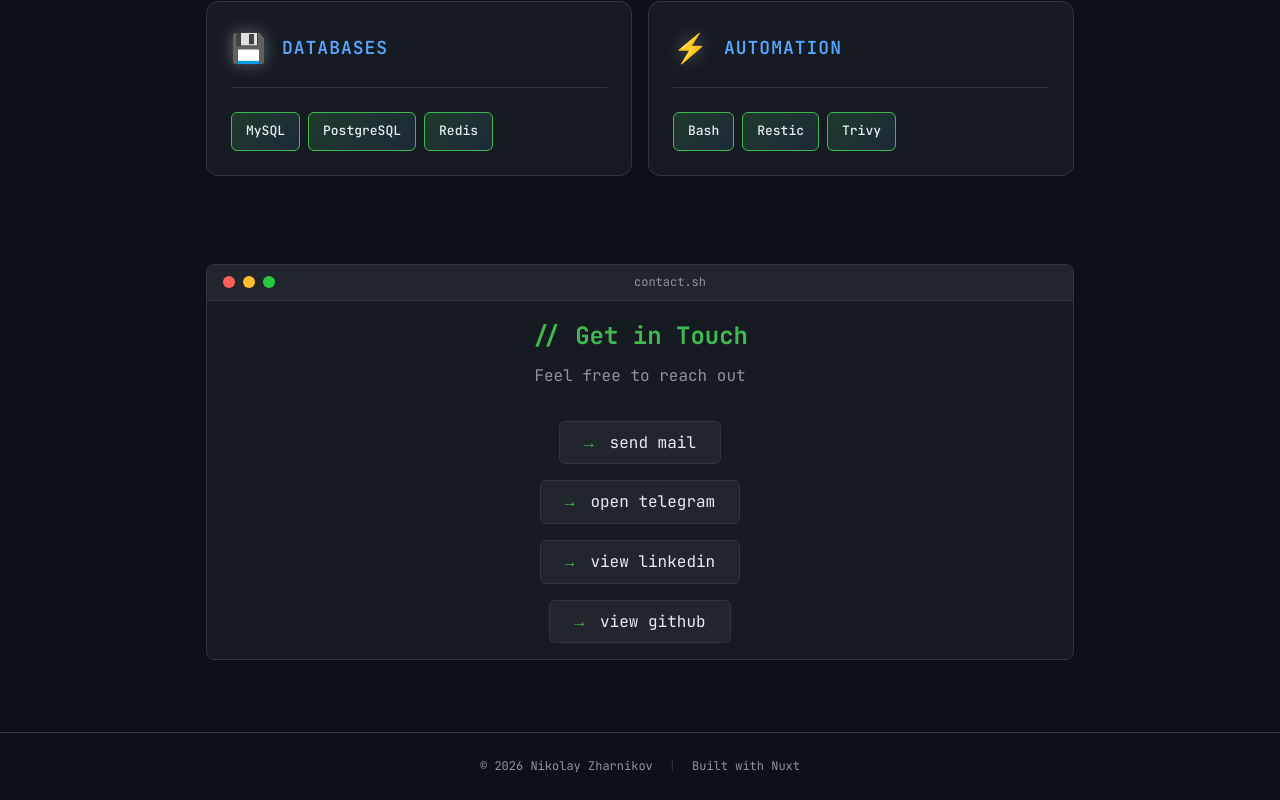
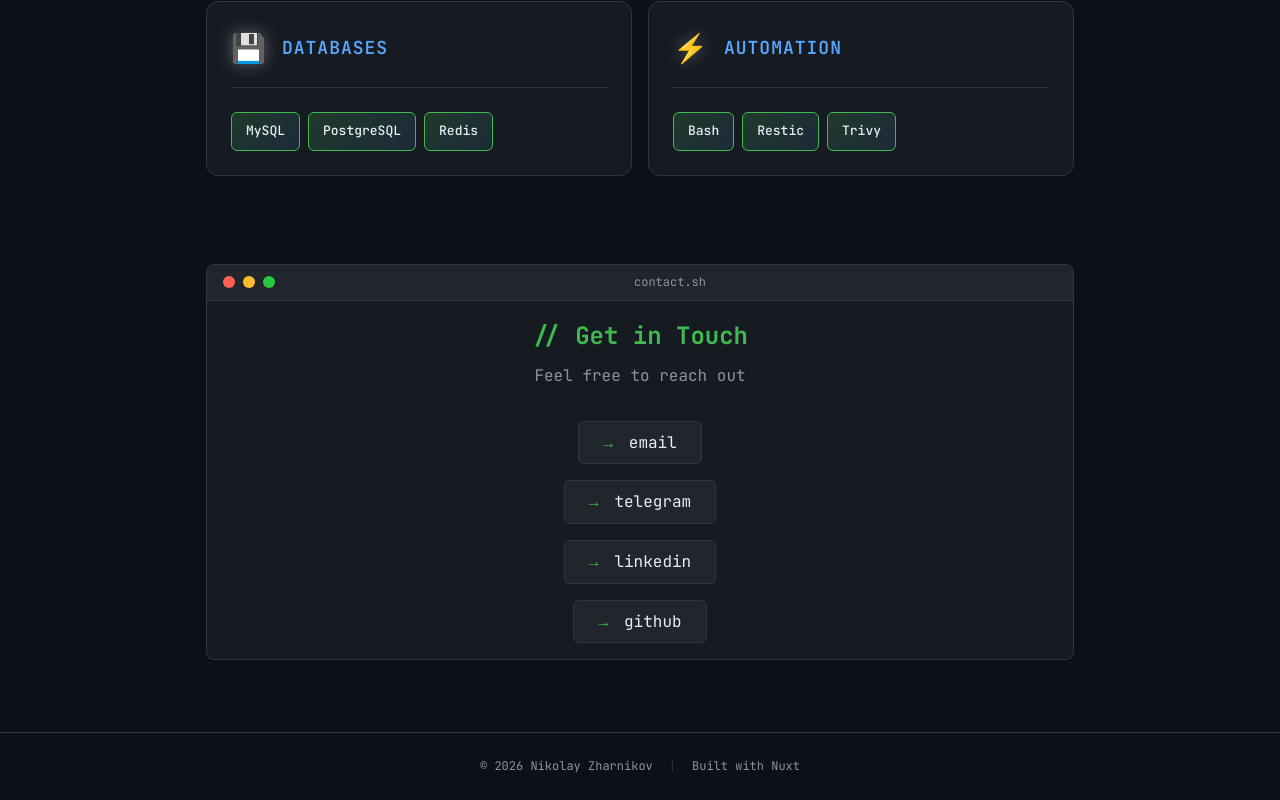
Before and after one commit to Zondermainy/zharnikov_cv, a Nuxt app: page / in a window 1280 px wide. Shown: the part 2199-2999 px from the top of the page. Built offline with nearby package versions, Linux system fonts and the light colour scheme.

Commit message:
#fix: v0.3, fix eng-lang

```diff
--- a/composables/useI18n.ts
+++ b/composables/useI18n.ts
@@ -60,10 +60,10 @@ const messages = {
       telegram: 'Telegram',
       linkedin: 'LinkedIn',
       github: 'GitHub',
-      sendMail: 'send mail',
-      openTelegram: 'open telegram',
-      viewLinkedin: 'view linkedin',
-      viewGithub: 'view github'
+      sendMail: 'email',
+      openTelegram: 'telegram',
+      viewLinkedin: 'linkedin',
+      viewGithub: 'github'
     },
     footer: {
       built: 'Built with Nuxt'
```
